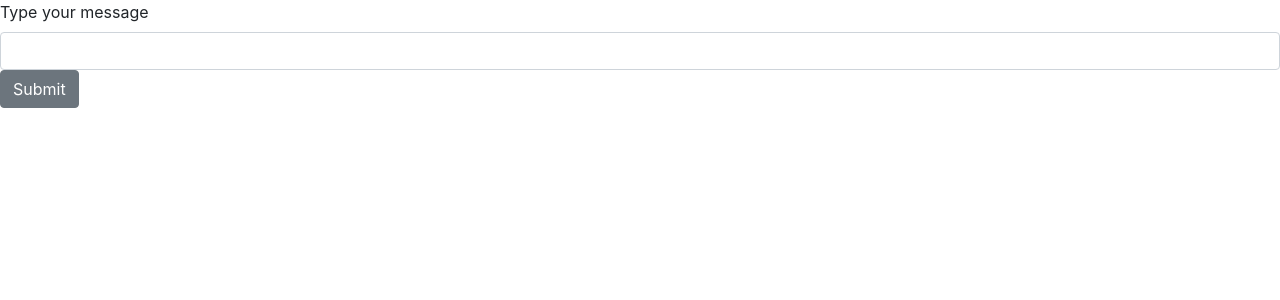
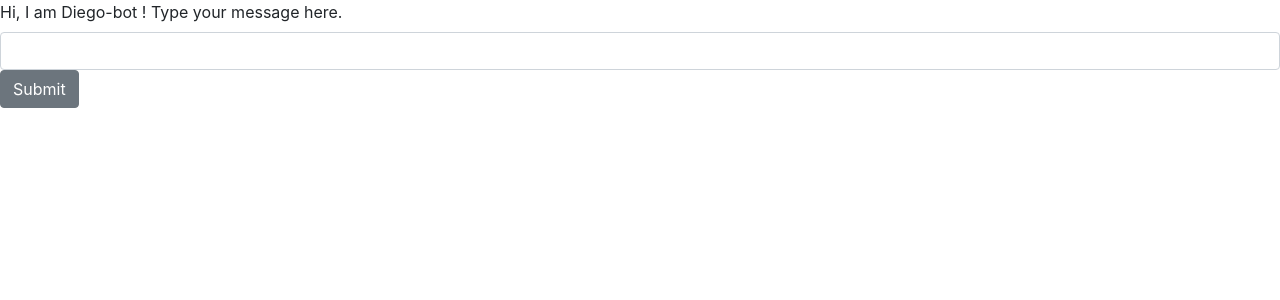
Before and after one commit to diegoami/diego_bot_rct, a React (Create React App) app: page / in a window 1280 px wide. Shown: the top 300 px of the page. Built offline with nearby package versions, Linux system fonts and the light colour scheme.

Commit message:
Better layout

```diff
--- a/src/Conversation.css
+++ b/src/Conversation.css
@@ -8,9 +8,11 @@
 
 }
 
-.conv {
-    position: fixed ;
-    height: 120px;
-    left: 0;
+.enter_question {
+    height: 15%;
+    padding-bottom: 15px;
+}
 
+.conv_history {
+    height: 85%;
 }
--- a/src/Conversation.js
+++ b/src/Conversation.js
@@ -22,10 +22,10 @@ class Conversation extends Component {
         e.preventDefault()
         let endpoint = this.endpoint+this.props.id+'/respond'
         console.log(endpoint)
+        if (this.state.inputfield.length > 0 ) {
             fetch(endpoint, {
                 method: 'POST',
-            headers: {
-            },
+                headers: {},
                 body: JSON.stringify({
                     'query': this.state.inputfield,
                 })
@@ -34,13 +34,17 @@ class Conversation extends Component {
                     console.log(data)
                     var text = data[0]["text"]
                     this.setState(prevState => ({
-                    conversation_lines : [...prevState.conversation_lines, { "question" : prevState.inputfield, "answer" : text } ],
-                    inputfield : ""
+                        conversation_lines: [{
+                            "question": prevState.inputfield,
+                            "answer": text
+                        }, ...prevState.conversation_lines,],
+                        inputfield: ""
                     }))
                     console.log(this.state.conversation_lines)
 
 
             })
+        }
     }
 
     updateInputValue = evt => {
@@ -57,6 +61,12 @@ class Conversation extends Component {
     render() {
         return (
           <div className="conversation">
+              <Form className="enter_question">
+                  <Label for="conv_line_input">Hi, I am Diego-bot ! Type your message here.</Label>
+                  <Input name="conv_line" id="conv_line_input" type="text" value={this.state.inputfield}  onChange={this.updateInputValue}   />
+                  <Button id="add_conversation_button"  onClick={this.handleClick} type="submit">Submit</Button>
+              </Form>
+              <div className = "conv_history">
               { this.state.conversation_lines.map(function(conversation_line, index) {
                   return (
                     <div>
@@ -65,11 +75,7 @@ class Conversation extends Component {
                     </div>
                   )
               })}
-              <Form className="conv_form">
-                  <Label for="conv_line_input">Type your message</Label>
-                  <Input name="conv_line" id="conv_line_input" type="text" value={this.state.inputfield}  onChange={this.updateInputValue}   />
-                  <Button id="add_conversation_button"  onClick={this.handleClick} type="submit">Submit</Button>
-              </Form>
+              </div>
 
           </div>
     );
```
Lines whose indentation alone changed are shown as unchanged.
